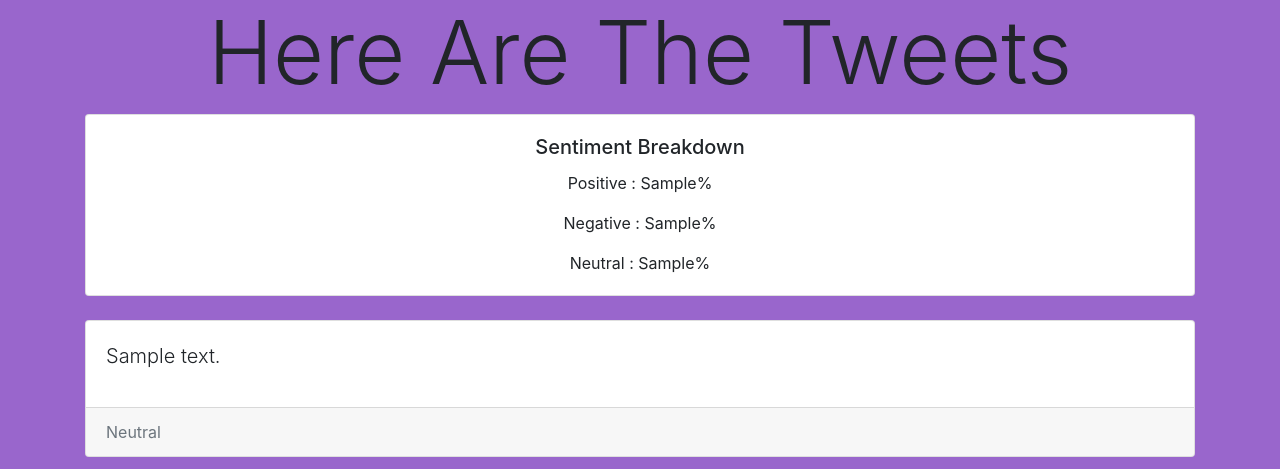
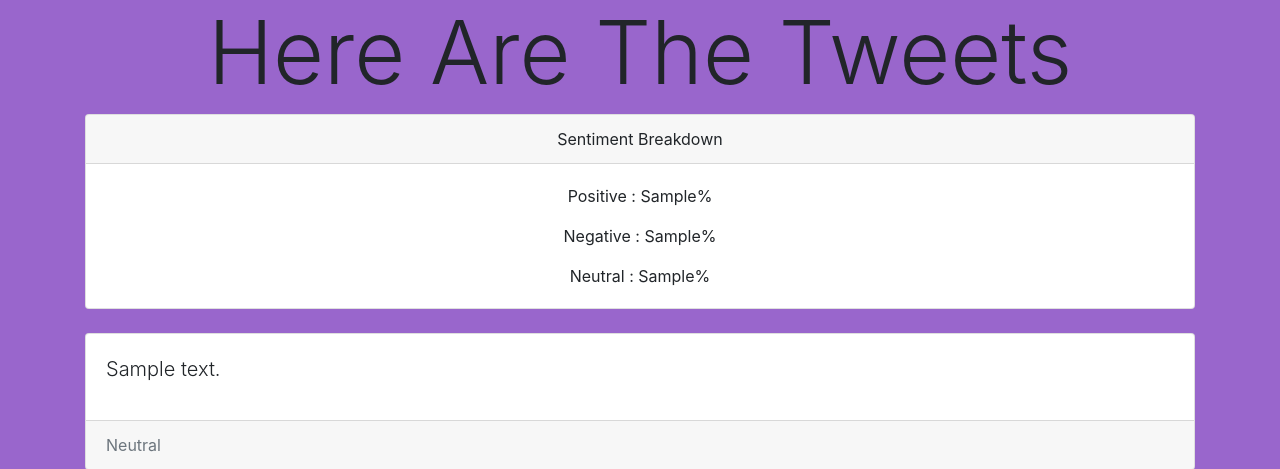
Before and after one commit to hmtj99/MSTC-WoC-Tweetify, a Django app: template tweetify/templates/search_app/list.html in a window 1280 px wide. Shown: the part 56-525 px from the top of the page. Run offline with Django 3.2, Linux system fonts and the light colour scheme; the template is opened without the code that fills it: most values are stand-ins (such as "Sample title", 1, 10 or a date in 2020); some libraries are stand-ins or nearby versions.

Commit message:
improved sentiment card

```diff
--- a/tweetify/templates/search_app/list.html
+++ b/tweetify/templates/search_app/list.html
@@ -5,8 +5,8 @@
 <h1 class="display-2 text-center">Here Are The Tweets</h1>
 <div class="container">
   <div class="card text-center">
+      <div class="card-header">Sentiment Breakdown</div>
       <div class="card-body">
-        <h5 class="card-title">Sentiment Breakdown</h5>
         <p class="card-text">Positive : {{pos_pertage}}%</p>
         <p class="card-text">Negative : {{neg_pertage}}%</p>
         <p class="card-text">Neutral : {{neu_pertage}}%</p>
```
